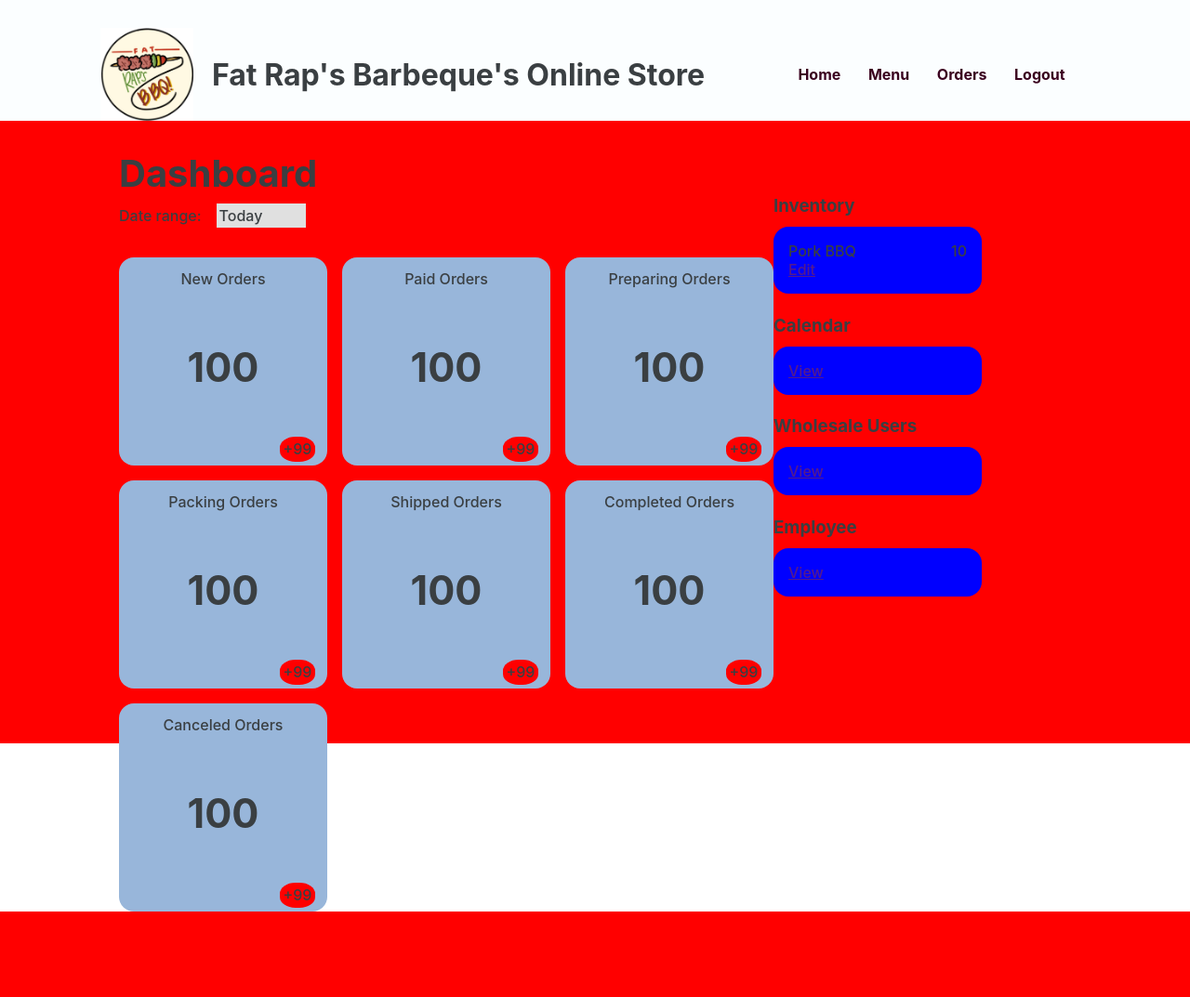
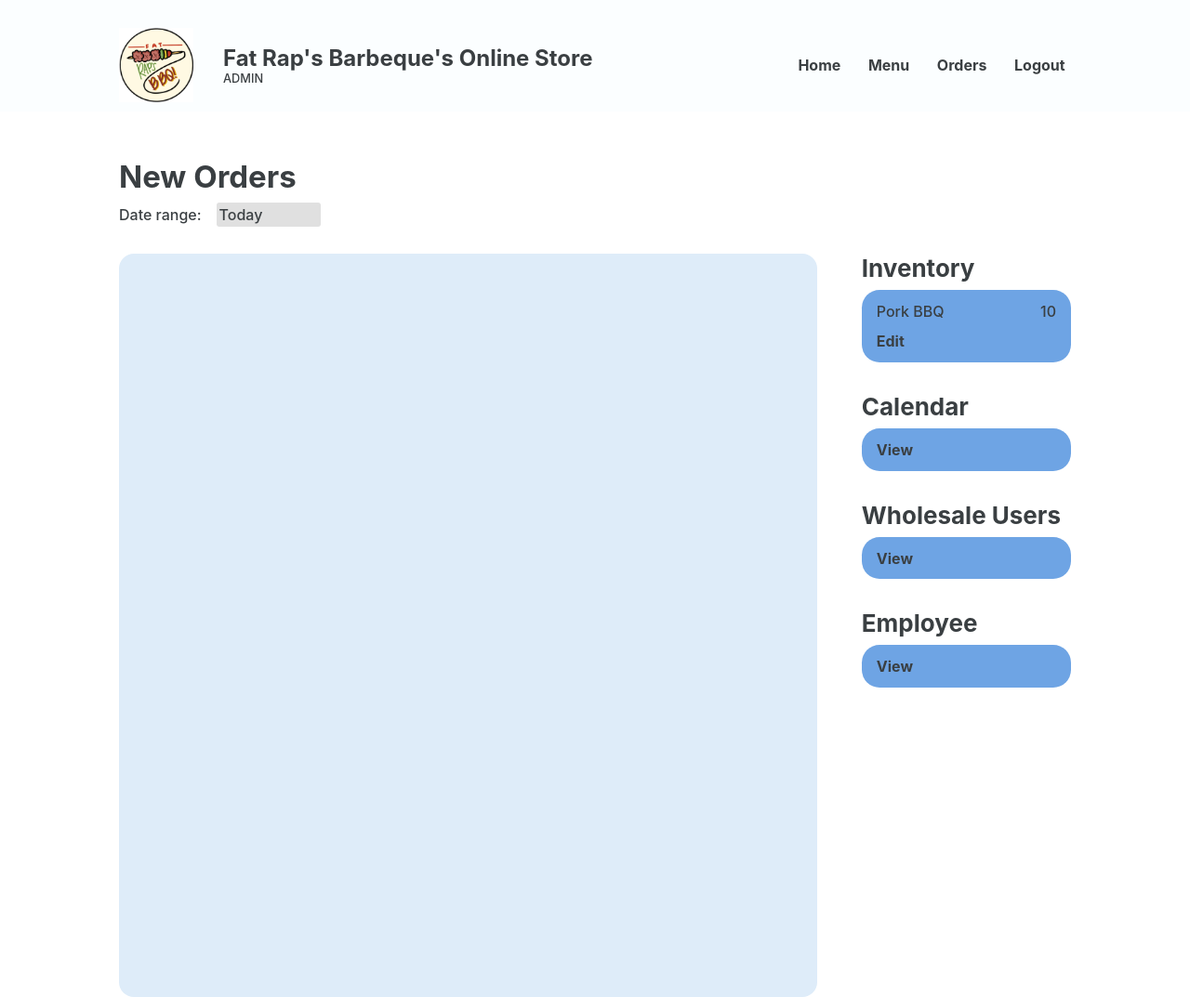
Before and after one commit to DoryAngelo/FatRapBBQ, a PHP site: page /FatRapBBQ/admin-new-orders.html in a window 1280 px wide. Shown: the whole page at 93% size. Before the commit the page ends 981 px from the top, so only its background shows below. Run offline with PHP 8.4, Linux system fonts and the light colour scheme.

Commit message:
added admin order page (can be used as a template)

```diff
--- a/Website/admin-home.html
+++ b/Website/admin-home.html
@@ -18,7 +18,10 @@
             <div class="header-container">
                 <div class="website-title">
                     <img id="logo" src="images/client-logo.jpg">
-                    <h1>Fat Rap's Barbeque's Online Store</h1>
+                    <div class="text">
+                        <h1>Fat Rap's Barbeque's Online Store</h1>
+                        <p>ADMIN</p>
+                    </div>
                 </div>
                 <nav>
                     <ul>
--- a/Website/admin-new-orders.html
+++ b/Website/admin-new-orders.html
@@ -5,7 +5,7 @@
         <meta http-equiv="X-UA-Compatible" content="IE=edge">
         <meta name="viewport" content="width=device-width, initial-scale=1.0">
         <!--change title-->
-        <title>Home | Admin</title>
+        <title>New Orders | Admin</title>
         <link rel="stylesheet" href="header-styles.css">
         <link rel="stylesheet" href="admin-styles.css"><!--change css file-->
         <link rel="preconnect" href="https://fonts.googleapis.com">
@@ -18,7 +18,10 @@
             <div class="header-container">
                 <div class="website-title">
                     <img id="logo" src="images/client-logo.jpg">
+                    <div class="text">
                         <h1>Fat Rap's Barbeque's Online Store</h1>
+                        <p>ADMIN</p>
+                    </div>
                 </div>
                 <nav>
                     <ul>
@@ -34,51 +37,32 @@
         </header>
         <main>
             <section class="section">
-                <section class="left-section">
-                    <div class="heading">
-                        <h2>Dashboard</h2>
+                <div class="section-heading">
+                    <h2>New Orders</h2>
                     <div class="inline">
                         <p>Date range:</p>
                         <p class="dropdown">Today</p>
                     </div>
                 </div>
-                    <section class="grid-container">
-                        <div class="box">
-                            <p>New Orders</p>
-                            <h1>100</h1>
-                            <p class="notif">+99</p>
-                        </div>
-                        <div class="box">
-                            <p>Paid Orders</p>
-                            <h1>100</h1>
-                            <p class="notif">+99</p>
-                        </div>
-                        <div class="box">
-                            <p>Preparing Orders</p>
-                            <h1>100</h1>
-                            <p class="notif">+99</p>
-                        </div>
-                        <div class="box">
-                            <p>Packing Orders</p>
-                            <h1>100</h1>
-                            <p class="notif">+99</p>
-                        </div>
-                        <div class="box">
-                            <p>Shipped Orders</p>
-                            <h1>100</h1>
-                            <p class="notif">+99</p>
-                        </div>
-                        <div class="box">
-                            <p>Completed Orders</p>
-                            <h1>100</h1>
-                            <p class="notif">+99</p>
-                        </div>
-                        <div class="box">
-                            <p>Canceled Orders</p>
-                            <h1>100</h1>
-                            <p class="notif">+99</p>
-                        </div>
-                    </section>
+                <section class="section-body">
+                    <section class="main-section table">
+                        <!-- <table>
+                            <tr>
+                              <th>Company</th>
+                              <th>Contact</th>
+                              <th>Country</th>
+                            </tr>
+                            <tr>
+                              <td>Alfreds Futterkiste</td>
+                              <td>Maria Anders</td>
+                              <td>Germany</td>
+                            </tr>
+                            <tr>
+                              <td>Centro comercial Moctezuma</td>
+                              <td>Francisco Chang</td>
+                              <td>Mexico</td>
+                            </tr>
+                          </table>  -->
                     </section>
                     <section class="side-menu">
                         <div class="group inventory">
@@ -105,6 +89,9 @@
                         </div>
                     </section>
                 </section>
+            </section>
+            </section>
+
 
         </main>
     </body>
--- a/Website/admin-styles.css
+++ b/Website/admin-styles.css
@@ -9,7 +9,6 @@
     --bg:#EDE9D0;
     --primary:#F5D636;
     --active-primary:#EDCB1C;
-    --text:#3A001E;
     --input-bg:#F7F3DC;
     --form-bg: #FFFDEF;
     --available:#A8D991;
@@ -20,6 +19,15 @@
     --closed-text:#A9A9A9;
     --product-info-bg: #C13B24;
     --light-text: #FEFBEA;
+
+
+    --text:#3A3F42;
+    --table: #DEECF9;
+    --sidemenu-blue: #6EA4E4;
+}
+
+html {
+    color: var(--text);
 }
 
 /* @media only screen and (min-width: 700px) {
@@ -54,38 +62,57 @@ body{
 }
 
 main {
-    padding: 130px 20% 20% 10%;
+    padding-top: 130px;
     height: 100vh;
-    background-color: red;
 }
 
-.section { /*may be used in all admin and employee pages*/
+.section {
+    width: 80%;
+    margin: auto;
+    margin-top: 2.5rem;
+    margin-bottom: 7rem;
     display: flex;
+    flex-direction: column;
     justify-content: space-between;
 }
 
-.section .heading {
+.section-heading {
     display: flex;
     flex-direction: column;
     gap: 0.5rem;
-    margin-top: 2rem;
-    margin-bottom: 2rem;
+    margin-bottom: 1.8rem;
 }
 
-.section .heading h2 {
-    font-size: 2.5rem;
+.section-heading h2 {
+    font-size: 2.0625rem;
 }
 
 .inline {
+    font-size: 1rem;
     display: flex;
     align-items: center;
     gap: 1rem;
 }
 
-.section .heading .dropdown {
+.dropdown {
     background-color: rgb(224, 224, 224);
     padding: 3px;
-    width: 6rem;
+    width: 7rem;
+    border-radius: 3px;
+}
+.section-body {
+    display: flex;
+    gap:3rem;
+}
+
+.main-section {
+    width: 100%;
+    height: 50rem; /*should depend on content's height*/
+}
+
+.table {
+    background-color: var(--table);
+    border-radius: 1rem;
 }
 
 .section .grid-container {
@@ -120,22 +147,43 @@ main {
 }
 
 .side-menu {
-    margin-top: 5rem;
+    width: 30%;
     display: flex;
     flex-direction: column;
-    gap: 1.4rem;
+    gap: 2rem;
 }
 
-.side-menu .group h3 {
-    margin-bottom: 0.7rem;
+.side-menu h3 {
+    font-size: 1.625rem;
 }
 
 .side-menu .inventory-box, a.view{
     display: block;
-    background-color: blue;
-    border-radius: 1rem;
-    width: 14rem;
-    padding: 1rem;
+    background-color: var(--sidemenu-blue);
+    border-radius: 1.2rem;
+    padding: 0.8rem 1rem;
+    margin-top: 0.5rem;
+    font-size: 1rem;
+}
+
+.side-menu .inventory-box {
+    display: flex;
+    flex-direction: column;
+    gap: 0.8rem;
+}
+
+.side-menu a {
+    text-decoration: none;
+    font-weight: bold;
+    color: #3A3F42;
+}
+
+.side-menu .inventory-box a.edit {
+    font-size: 1rem;
+    padding: 0;
+    border-radius: 0;
+    margin: 0;
+    width: max-content;
 }
 
 .side-menu .inline {
--- a/Website/header-styles.css
+++ b/Website/header-styles.css
@@ -36,6 +36,7 @@ header {
     z-index: 10;
     color: var(--header-text);
     padding-top: 30px;
+    padding-bottom: 10px;
     background-color: var(--bg);
 }
 
@@ -57,14 +58,21 @@ header.backend {
 }
 
 header img {
-    width: 100px;
-    height: 100px;
+    width: 80px;
     position: relative;
-    right: 20px;
+}
+
+header .text {
+    margin-left: 2rem;
 }
 
 header h1 {
     white-space: nowrap;
+    font-size: 1.5rem;
+}
+
+header .text p {
+    font-size: 0.8rem;
 }
 
 nav {
```
Lines whose indentation alone changed are shown as unchanged.
